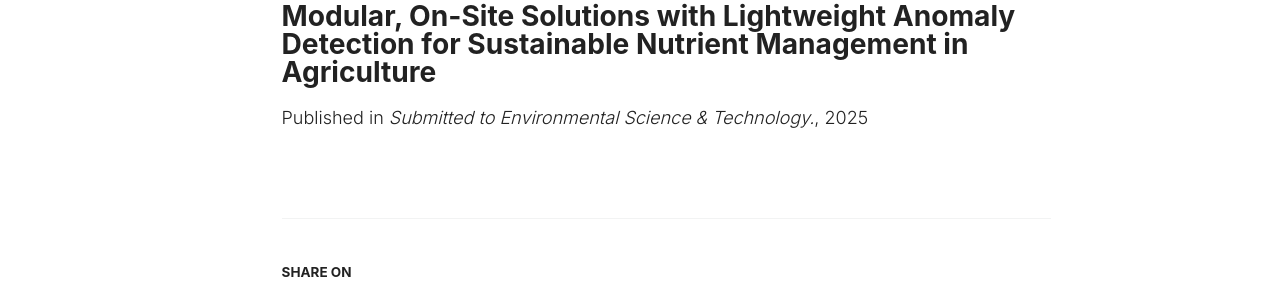
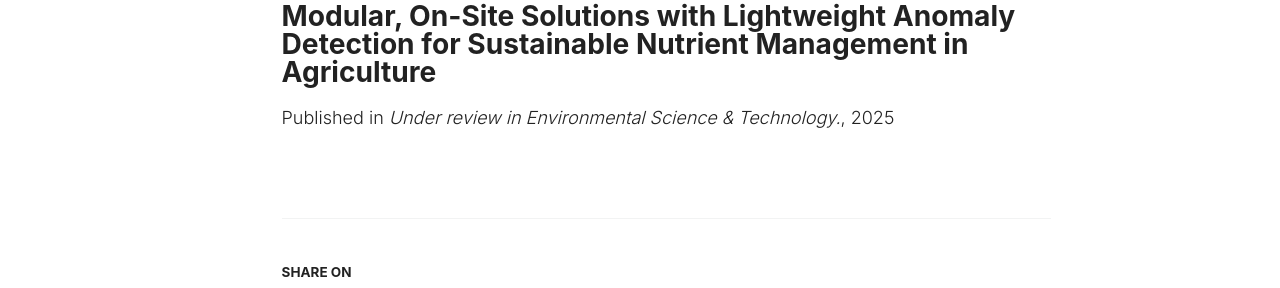
Before and after one commit to ylee845/ylee845.github.io, a Jekyll site: the page built from _publications/paper4.md, in a window 1280 px wide and 1002 px high. Shown: the part 183-471 px from the top of the window. Built offline with Jekyll 4.4.1, drawn with Linux system fonts in a browser that asks for light colours; a script that is not in the unit is left out.

Commit message:
Update paper4.md

```diff
--- a/_publications/paper4.md
+++ b/_publications/paper4.md
@@ -6,7 +6,7 @@ collection: publications
 #excerpt: 'This paper is about the number 3. The number 4 is left for future work.'
 #date: 2015-10-01
 year: 2025
-venue: 'Submitted to Environmental Science & Technology.'
+venue: 'Under review in Environmental Science & Technology.'
 #slidesurl: 'http://academicpages.github.io/files/slides3.pdf'
 #paperurl: 'http://academicpages.github.io/files/paper3.pdf'
 authors: 'A. Cohen, Y. Sun, H. Muriki, X. Zihao, Y. Lee, M. Housley, A.F. Sharkey, R.S. Ferrarezi, J. Li, G. Lu, Y. Chen'
```
